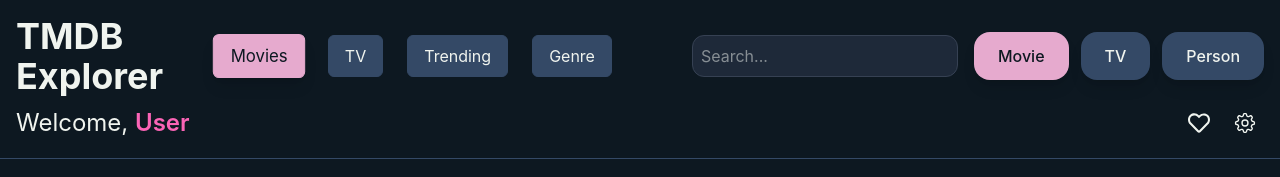
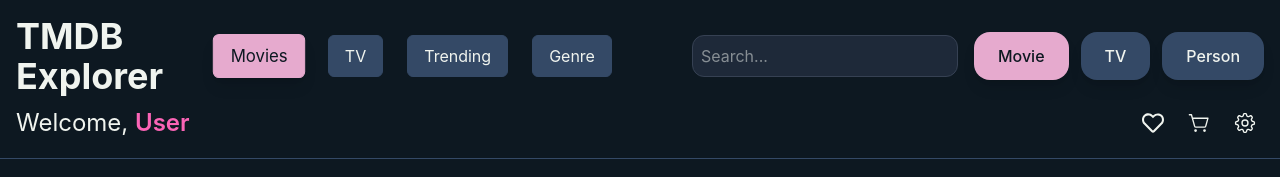
Before and after one commit to RitaLi3711/TMDB-Shop, a React (Vite) app: page /movies/category/now_playing in a window 1280 px wide. Shown: the top 177 px of the page. Built offline with nearby package versions, Linux system fonts and the light colour scheme; no server answers.

Commit message:
Added Cart to header and route

```diff
--- a/src/App.tsx
+++ b/src/App.tsx
@@ -2,6 +2,7 @@
 import { MainLayout } from "@/layouts/MainLayout";
 import {
   CareerView,
+  CartView,
   CreditsView,
   EpisodeView,
   ErrorView,
@@ -67,6 +68,8 @@
         </Route>
 
         <Route element={<FavoritesView />} path="favorites" />
+        <Route element={<CartView />} path="cart" />
+
         <Route element={<SettingsView />} path="user" />
 
         <Route element={<ErrorView />} path="*" />
--- a/src/components/site/Header.tsx
+++ b/src/components/site/Header.tsx
@@ -1,6 +1,7 @@
 import { useState } from "react";
 import { FaRegHeart } from "react-icons/fa";
 import { GoGear } from "react-icons/go";
+import { PiShoppingCartSimple } from "react-icons/pi";
 import { useLocation, useNavigate } from "react-router-dom";
 import { ButtonGroup, LinkGroup, SearchBar } from "@/components";
 import type { SearchType } from "@/core";
@@ -59,7 +60,6 @@
         </div>
       </div>
 
-      {/* Bottom row - User info and actions */}
       <div className="flex items-center justify-between px-4 pt-2 pb-4">
         <button className="text-2xl transition hover:opacity-80" onClick={() => navigate("/user")}>
           Welcome, <span className="font-semibold text-pink-400">{userName}</span>
@@ -73,6 +73,9 @@
               </span>
             )}
           </button>
+          <button className="relative rounded-full p-2 transition hover:bg-gray-700" onClick={() => navigate("/cart")}>
+            <PiShoppingCartSimple color="#f0f4ef" size={ICON_SIZE} />
+          </button>
           <button className="rounded-full p-2 transition hover:bg-gray-700" onClick={() => navigate("/user")}>
             <GoGear color="#f0f4ef" size={ICON_SIZE} />
           </button>
--- a/src/views/index.ts
+++ b/src/views/index.ts
@@ -19,6 +19,6 @@
 export * from "@/views/tv/EpisodeView";
 export * from "@/views/tv/SeasonsView";
 export * from "@/views/tv/TelevisionView";
-
+export * from "@/views/user/CartView";
 export * from "@/views/user/FavoritesView";
 export * from "@/views/user/SettingsView";
--- a/src/views/user/CartView.tsx
+++ b/src/views/user/CartView.tsx
@@ -0,0 +1,8 @@
+export const CartView = () => {
+  return (
+    <section className="mx-auto w-full max-w-7xl space-y-5 p-5">
+      <h1 className="font-bold text-3xl">Shopping Cart</h1>
+      <p className="text-gray-400">Your cart is empty.</p>
+    </section>
+  );
+};
```
Also changed, not shown: src/components/site/Modal.tsx (line endings or trailing spaces).
